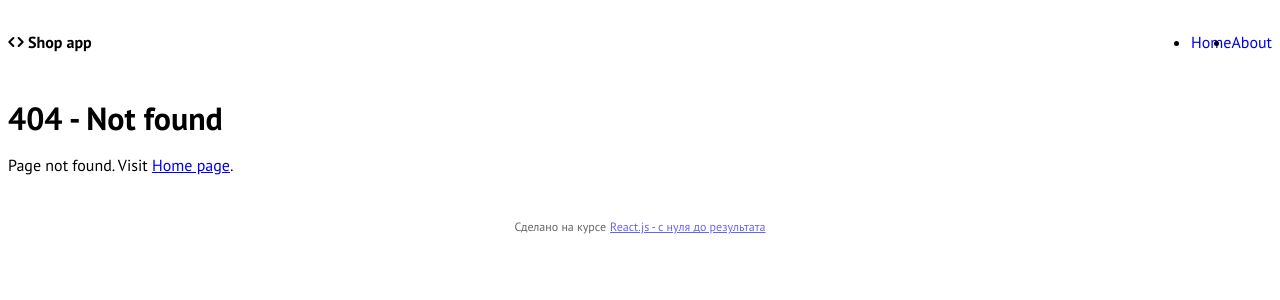
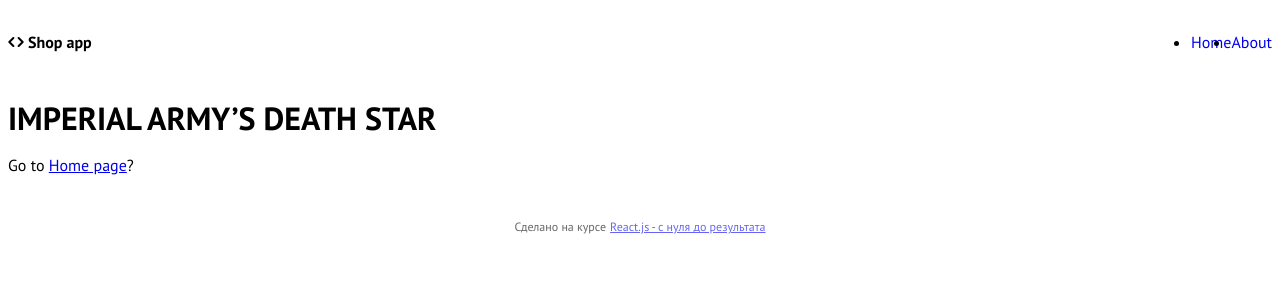
Before and after one commit to AlexSemWeb/tocode-shop, a React (Create React App) app: page /products/imperial-armys-death-star in a window 1280 px wide. Before the commit this address had no page. Shown: the top 300 px of the page. Built offline with nearby package versions, Linux system fonts and the light colour scheme.

Commit message:
added 404 page

```diff
--- a/src/App.js
+++ b/src/App.js
@@ -1,5 +1,5 @@
 import React from 'react'
-import { Routes, Route } from 'react-router-dom'
+import { Routes, Route, Navigate } from 'react-router-dom'
 
 import './assets/scss/main.scss'
 
@@ -19,9 +19,11 @@ const App = () => {
       <div className='ui-content-wrapper'>
         <Routes>
           <Route path='/' element={<HomePage />} />
-          <Route path='/:itemAlias' element={<ProductItemPage />} />
+          <Route path='/products/' element={<Navigate to='/' />} />
+          <Route path='/products/:itemAlias' element={<ProductItemPage />} />
           <Route path='/about' element={<AboutPage />} />
-          <Route path='*' element={<NotFoundPage />} />
+          <Route path='/404' element={<NotFoundPage />} />
+          <Route path='*' element={<Navigate to='/404' />} />
         </Routes>
       </div>
       <Footer />
--- a/src/pages/Home/Home.jsx
+++ b/src/pages/Home/Home.jsx
@@ -22,8 +22,8 @@ const HomePage = () => {
               />
               <div className='flex flex-col items-center'>
                 <span className='ui-title-3 mb-2'>{item.title}</span>
-                <span className="mb-4">{item.price}</span>
-                <Link to={`/${item.alias}`}>
+                <span className='mb-4'>{item.price}</span>
+                <Link to={`/products/${item.alias}`}>
                   <div className='ui-button isPrimary'>See more</div>
                 </Link>
               </div>
--- a/src/pages/Home/ProductItem/ProductItem.jsx
+++ b/src/pages/Home/ProductItem/ProductItem.jsx
@@ -1,20 +1,50 @@
 import React from 'react'
-import { Link, useParams } from 'react-router-dom'
+import { Link, useParams, useNavigate } from 'react-router-dom'
 
 import { Container } from 'layouts'
 
+import products from 'seeders/products'
+
 const ProductItemPage = () => {
+  const [item, setItem] = React.useState(null)
+
+  // alias
   const { itemAlias } = useParams()
+  // redirect
+  const navigate = useNavigate()
+
+  React.useEffect(() => {
+    const nextItem = products.find((el) => el.alias === itemAlias)
+
+    if (nextItem) {
+      setItem(nextItem)
+    } else {
+      navigate('/404')
+    }
+  }, [])
+
+  // content
+  const renderContent = item && (
+    <>
+      <h1 className='ui-title-1 mb-4'>{item.title}</h1>
+    </>
+  )
+
+  // link to home
+  const renderHomeLink = (
+    <p>
+      Go to{' '}
+      <Link className='ui-link' to='/'>
+        Home page
+      </Link>
+      ?
+    </p>
+  )
+
   return (
     <Container>
-      <h1 className='ui-title-1 mb-4'>Product Item - {itemAlias} Page</h1>
-      <p>
-        Go to{' '}
-        <Link className='ui-link' to='/'>
-          Home page
-        </Link>
-        ?
-      </p>
+      {renderContent}
+      {renderHomeLink}
     </Container>
   )
 }
```
